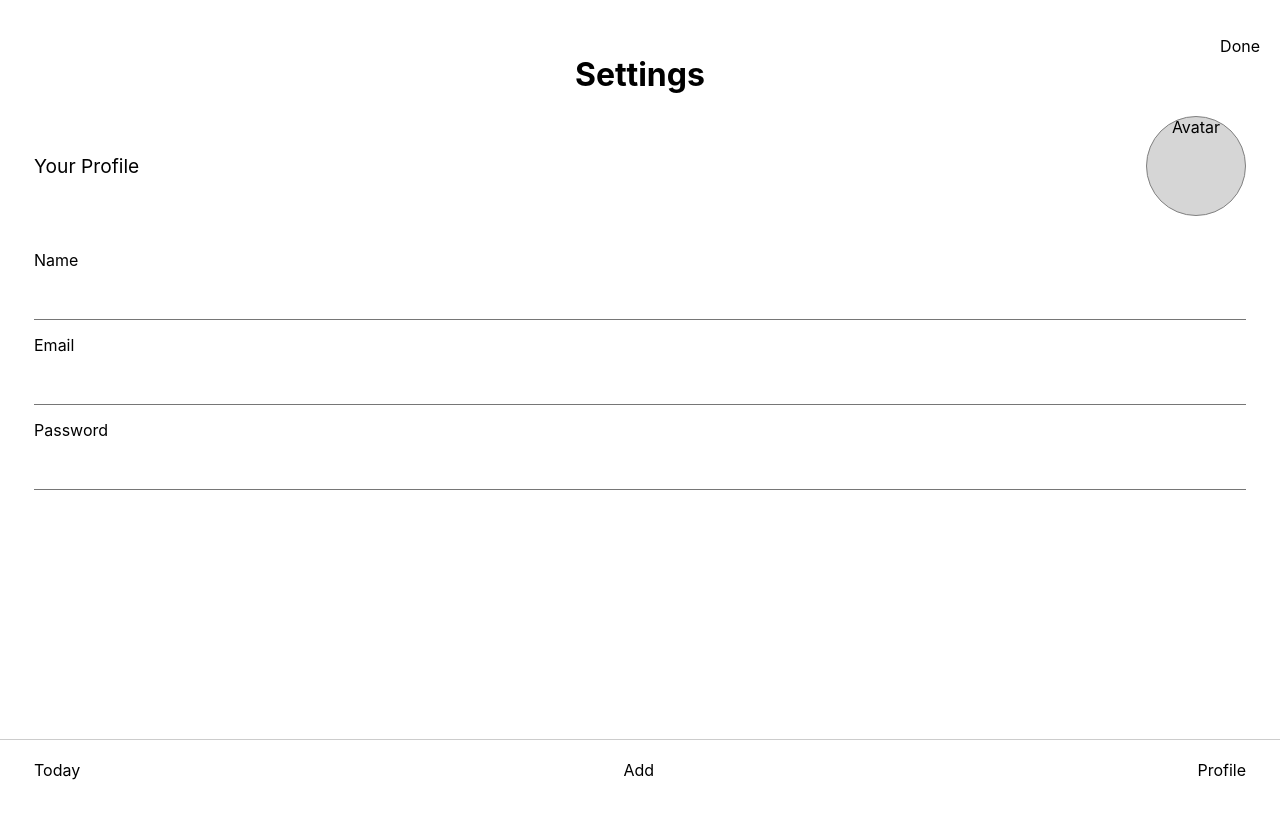
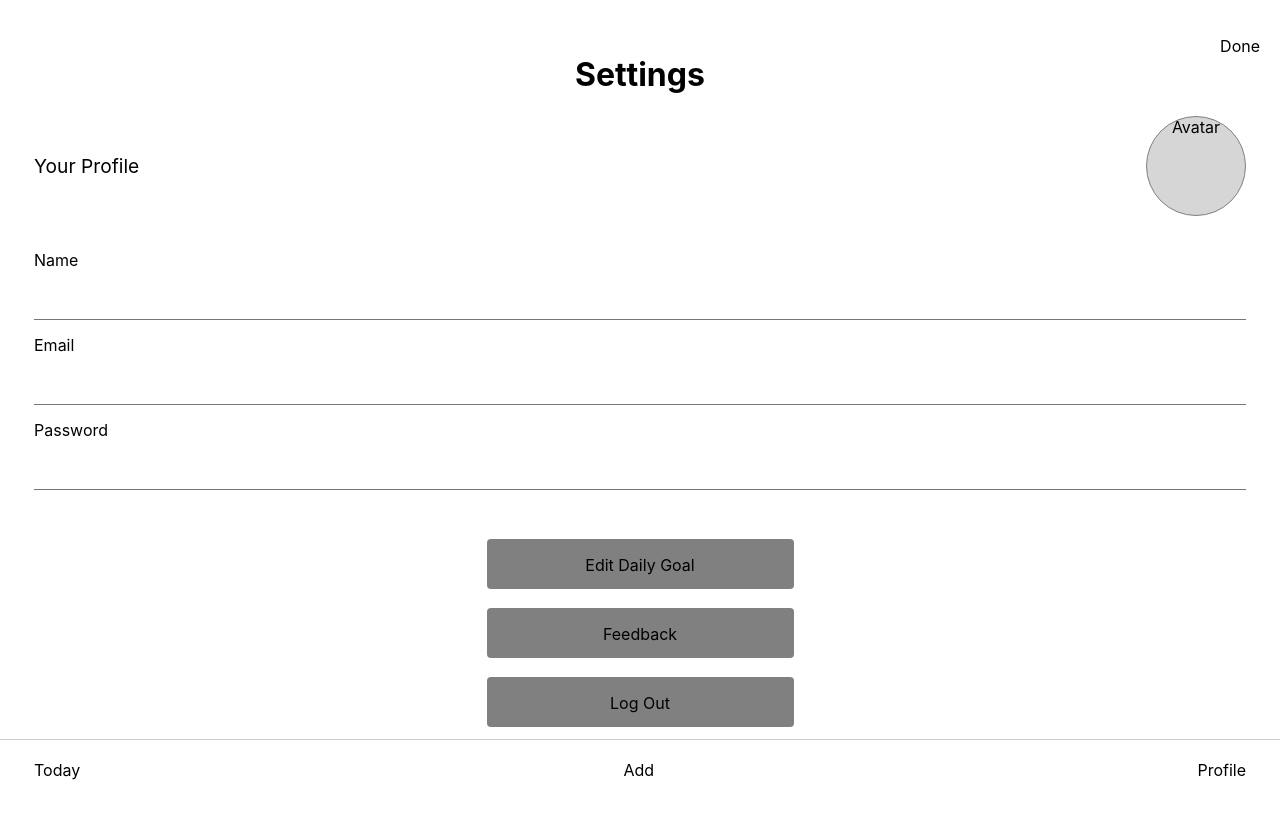
Before and after one commit to Glow-Carrots-App/glow-web, a Next.js app: page /settings in a window 1280 px wide. Shown: the top 818 px of the page. Built offline with nearby package versions, Linux system fonts and the light colour scheme.

Commit message:
add setting button group and navigation

```diff
--- a/components/BottomTabs/styles.module.css
+++ b/components/BottomTabs/styles.module.css
@@ -4,6 +4,7 @@
   position: fixed;
   inset: auto 0 0;
   border-top: 1px solid rgb(204, 204, 204);
+  background-color: white;
 }
 
 .container > div {
--- /dev/null
+++ b/components/SettingsButtons/index.js
@@ -0,0 +1,20 @@
+import LargeLinkedButton from "../LargeLinkedButton";
+
+import styles from "./styles.module.css";
+
+const SettingsButtons = () => {
+  return (
+    <div className={styles.container}>
+      <LargeLinkedButton href="/settings/change-goal">
+        Edit Daily Goal
+      </LargeLinkedButton>
+      <LargeLinkedButton href="/settings/feedback">Feedback</LargeLinkedButton>
+      <LargeLinkedButton href="/settings/logout">Log Out</LargeLinkedButton>
+      <LargeLinkedButton href="/settings/delete-account">
+        Delete Account
+      </LargeLinkedButton>
+    </div>
+  );
+};
+
+export default SettingsButtons;
--- /dev/null
+++ b/components/SettingsButtons/styles.module.css
@@ -0,0 +1,7 @@
+.container {
+  display: flex;
+  flex-direction: column;
+  align-items: center;
+  margin: 15px 0 100px;
+  gap: 19px;
+}
--- a/pages/settings/index.js
+++ b/pages/settings/index.js
@@ -1,5 +1,6 @@
 import SettingsTopInfo from "../../components/SettingsTopInfo";
 import SettingsInputs from "../../components/SettingsInputs";
+import SettingsButtons from "../../components/SettingsButtons";
 import Heading1 from "../../components/Heading1";
 import BottomTabs from "../../components/BottomTabs";
 
@@ -12,6 +13,7 @@ const SettingsPage = () => {
       <Heading1>Settings</Heading1>
       <SettingsTopInfo />
       <SettingsInputs />
+      <SettingsButtons />
       <BottomTabs />
     </div>
   );
```
